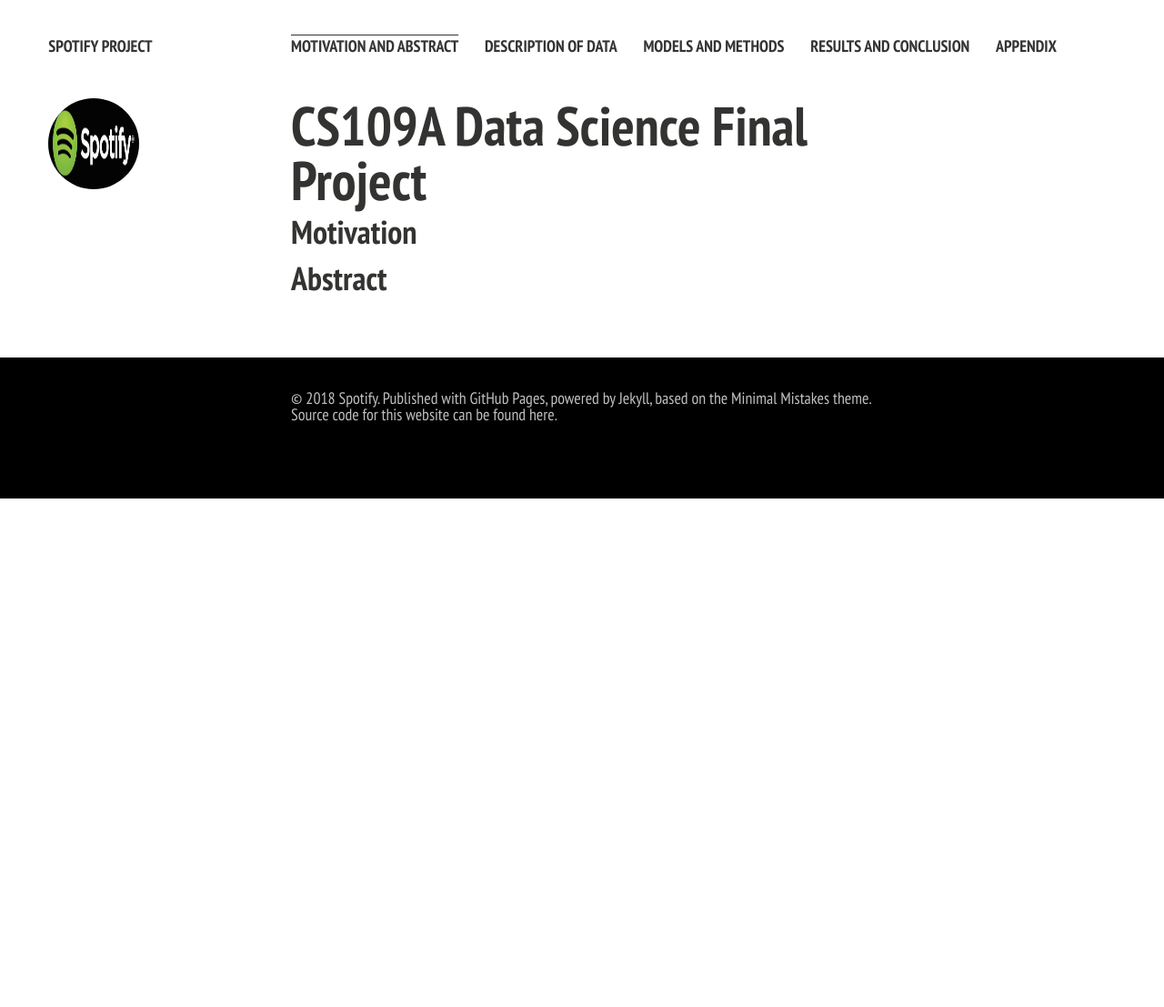
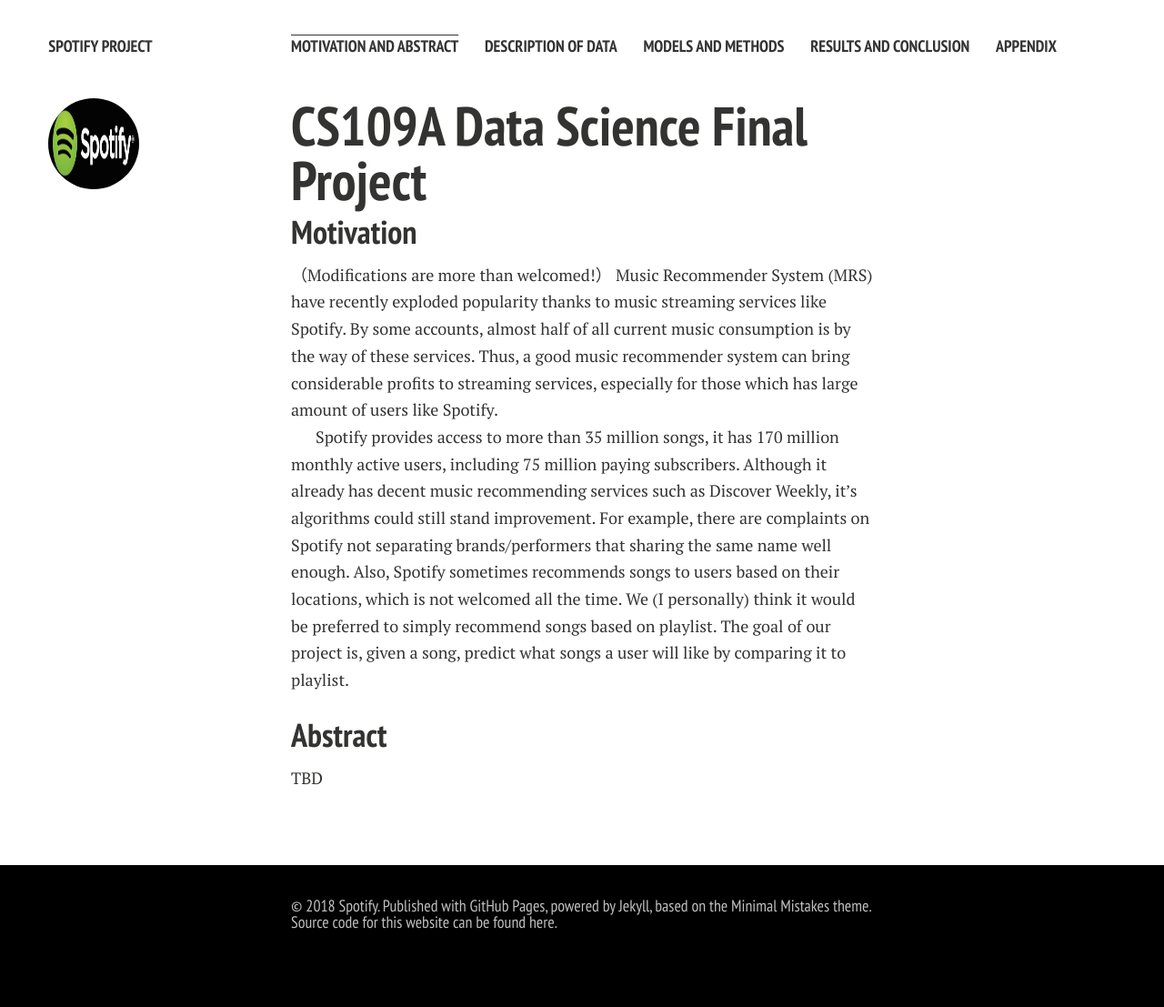
Before and after one commit to lyannaliu/lyannaliu.github.io, a Jekyll site: the page built from index.md, in a window 1280 px wide. Shown: the whole page at 91% size. Built offline with Jekyll 4.4.1, drawn with Linux system fonts in a browser that asks for light colours; nearby versions of some CDN libraries; our own code applies the rules of GitHub Pages for plain Markdown files; before the commit the page ends 900 px from its top, so only the background shows below that.

Commit message:
Update index.md

```diff
--- a/index.md
+++ b/index.md
@@ -7,12 +7,12 @@ layout: page
 
 ## Motivation
 
+（Modifications are more than welcomed!）
+Music Recommender System (MRS) have recently exploded popularity thanks to music streaming services like Spotify. By some accounts, almost half of all current music consumption is by the way of these services. Thus, a good music recommender system can bring considerable profits to streaming services, especially for those which has large amount of users like Spotify.
 
-
-
-
-
-
+Spotify provides access to more than 35 million songs, it has 170 million monthly active users, including 75 million paying subscribers. Although it already has decent music recommending services such as Discover Weekly, it’s algorithms could still stand improvement. For example, there are complaints on Spotify not separating brands/performers that sharing the same name well enough. Also, Spotify sometimes recommends songs to users based on their locations, which is not welcomed all the time. We (I personally) think it would be preferred to simply recommend songs based on playlist. The goal of our project is, given a song, predict what songs a user will like by comparing it to playlist.
 
 
 ## Abstract
+
+TBD
```
